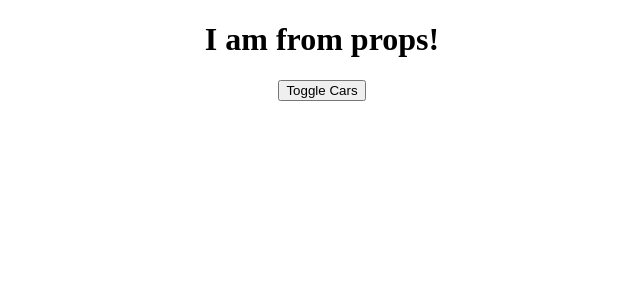
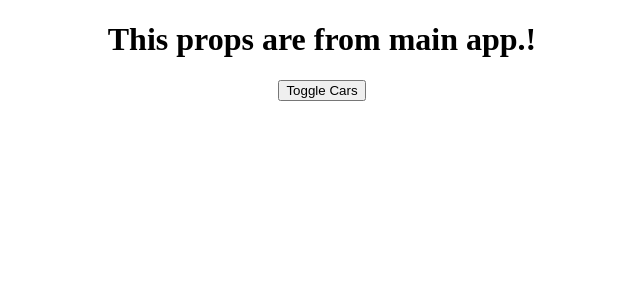
Before and after one commit to asovacloud/pikadu, a React (Create React App) app: page / in a window 1280 px wide. Shown: the top 300 px of the page, without its empty margins (318-958 px from the left). Built offline with nearby package versions, Linux system fonts and the light colour scheme.

Commit message:
Small changes

```diff
--- a/src/App.js
+++ b/src/App.js
@@ -13,7 +13,8 @@ class App extends Component {
       cars: [
         { name: 'BMW', year: 2021 },
         { name: 'Audi A8', year: '2019' },
-        { name: 'Mazda', year: 2010 }
+        { name: 'Mazda', year: 2010 },
+        { name: 'Suzuki', year: 2021 }
       ],
       pageTitle: 'Yo, buddy.',
       showCars: false
--- a/src/index.js
+++ b/src/index.js
@@ -3,6 +3,6 @@ import ReactDOM from 'react-dom';
 import App from './App';
 
 ReactDOM.render(
-  <App title={'I am from props!'} />,
+  <App title={'This props are from main app.!'} />,
   document.getElementById('root')
 );
```
